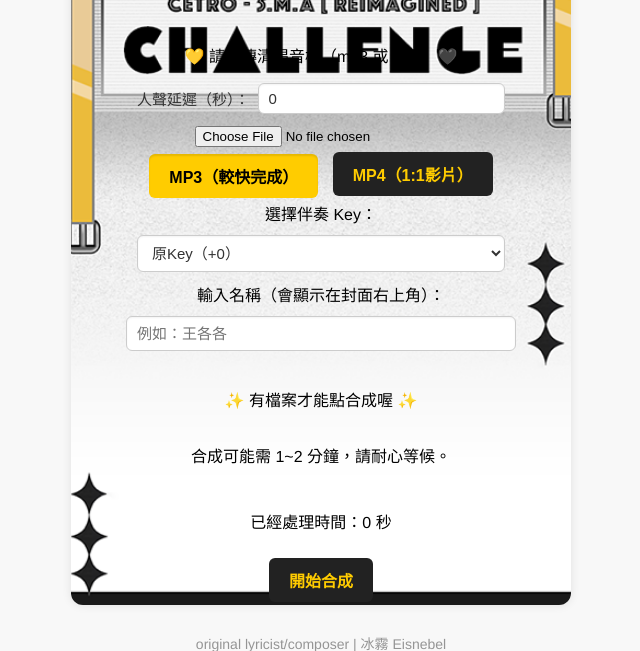
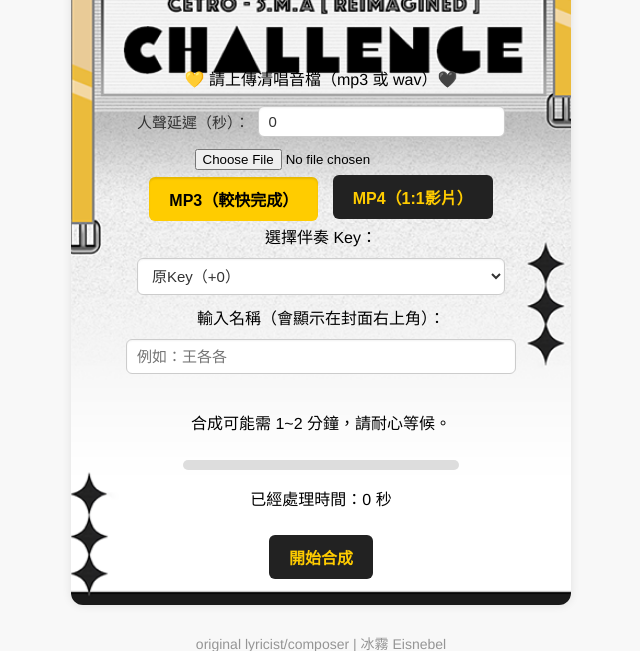
Before and after one commit to Novemk/vocal-mixerSTR, a Flask app: page / in a window 1280 px wide. Shown: the top 651 px of the page, without its empty margins (319-959 px from the left). Run offline with Flask 3, Linux system fonts and the light colour scheme.

Commit message:
Update index.html

```diff
--- a/templates/index.html
+++ b/templates/index.html
@@ -40,9 +40,6 @@
         <!-- 📝 使用者名稱輸入欄位 -->
         <label for="usernameInput">輸入名稱（會顯示在封面右上角）：</label>
         <input type="text" id="usernameInput" placeholder="例如：王各各">
-
-        <!-- 🔔 提示：檔案未選擇時無法合成 -->
-        <p>✨ 有檔案才能點合成喔 ✨</p>
 
         <!-- 📣 處理中提示文字 -->
         <p id="processingStatus">合成可能需 1~2 分鐘，請耐心等候。</p>
```
